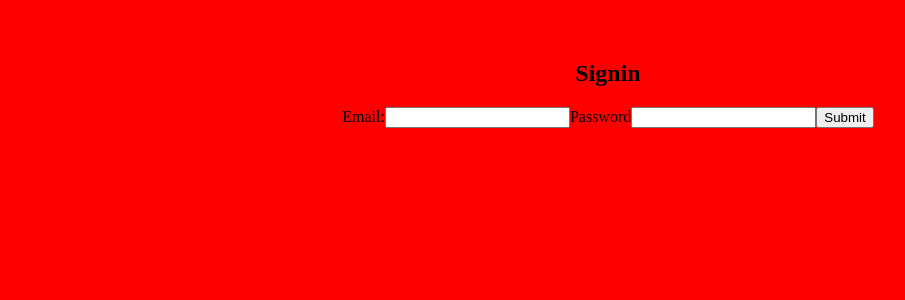
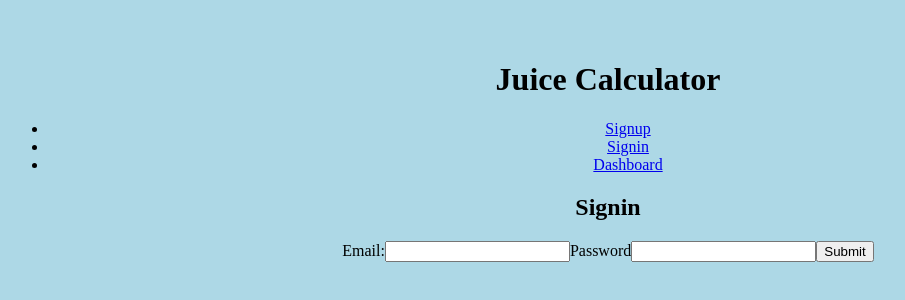
Before and after one commit to Karizmaflores/capstone-frontend, a React (Vite) app: page /signin in a window 1280 px wide. Shown: the top 300 px of the page, without its empty margins (32-937 px from the left). Built offline with nearby package versions, Linux system fonts and the light colour scheme.

Commit message:
add auth

```diff
--- a/src/App.jsx
+++ b/src/App.jsx
@@ -1,20 +1,39 @@
-import { useEffect} from 'react';
-import {Routes, Route} from "react-router-dom";
+import { useEffect, useState} from 'react';
+import {Routes, Route, Navigate} from "react-router-dom";
 import './App.css'
-
 import AuthForm from './components/AuthForm';
 import Dashboard from './components/Dashboard';
+import Header from './components/Header';
 
+const checkAuth = (token) => {
+  if(token.length) {
+    return true;
+  }
+
+  return false;
+};
+
+const ProtectedRoute = (props) => {
+  const {component: Component, token, ...rest} = props;
+
+  return checkAuth(token) === true ? (
+  <Component {...rest} />
+   ) : (
+   <Navigate to="/signin" />
+   );
+};
 
 function App() {
-  useEffect(() => {}, [] );
+  const [token, setToken] = useState("");
 
   return (
     <>
+    <Header />
       <Routes>
         <Route path="/signup" element={<AuthForm formType="signup" />} />
-        <Route path="/signin" element={<AuthForm formType="signin" />} />
-        <Route path="/" element={<Dashboard />} />
+        <Route path="/signin" element={<AuthForm setToken={setToken} formType="signin" />} />
+        <Route path="/" element={<ProtectedRoute
+        component={Dashboard} token={token} />} />
       </Routes>
     </>
   )
--- a/src/components/AuthForm.jsx
+++ b/src/components/AuthForm.jsx
@@ -15,27 +15,20 @@ const signinContent = {
     buttonText: "Signin!",
 };
 
-const AuthForm = ({ formType = "signup"}) => {
+const AuthForm = ({ formType = "signup", setToken}) => {
     const [email, setEmail] = useState("");
     const [password, setPassword] = useState("");
-    const [token, setToken] = useState("");
+
     const [message, setMessage] = useState("");
 
-    // useEffect(() => {
-    //     console.log(email)
-    // }, [email]);
+    const content = formType === "signup" ? signupContent : signinContent;
 
     // useEffect(() => {
-    //     console.log(password)
-    // }, [password]);
-    const content = formType === "signup" ? signupContent : signinContent;
+    //     console.log({token});
+    // }, [token]);
 
     useEffect(() => {
-        console.log(token);
-    }, [token]);
-
-    useEffect(() => {
-        console.log(message);
+        console.log({message});
     }, [message]);
 
     const handleSubmit = (e) => {
@@ -48,10 +41,10 @@ const AuthForm = ({ formType = "signup"}) => {
             password,
         })
         .then((res) => {
-            if (formType === "signup"){
+            if (formType === 'signup'){
             setMessage(res.data.message);
         } else {
-            setToken(res.data);
+            setToken(res.data.token);
         }
         });
     };
--- a/src/components/Dashboard.jsx
+++ b/src/components/Dashboard.jsx
@@ -1,25 +1,22 @@
-import React from 'react'
-import { Link } from 'react-router-dom';
+import React from 'react';
+import { useEffect, useState } from 'react'
 
-const Header = () => {
+
+const Dashboard= () => {
+    const [data, setData] = useState([])
+    useEffect(() => {
+        fetch("https://capstone-backend-beta.vercel.app/users")
+        .then((res) => res.json())
+        .then((data) => setData(data));
+    }, []);
+
   return (
-    <header >
-    <h1>Juice Calculator</h1>
-    <nav>
-        <ul>
-            <li>
-                <Link to="/signup">Signup</Link>
-            </li>
-            <li>
-                <Link to="/signin">Signin</Link>
-            </li>
-            <li>
-                <Link to="/">Dashboard</Link>
-            </li>
-        </ul>
-    </nav>
-    </header>
-  )
-}
+   <div>
+    {data.map((user) => (
+        <h2 key={user.id}>{user.email}</h2>
+    ))}
+    </div>
+  );
+};
 
-export default Header;
+export default Dashboard;
--- /dev/null
+++ b/src/components/Header.jsx
@@ -0,0 +1,25 @@
+import React from 'react';
+import { Link } from 'react-router-dom';
+
+const Header = () => {
+  return (
+    <header >
+    <h1>Juice Calculator</h1>
+    <nav>
+        <ul>
+        <li>
+                <Link to="/signup">Signup</Link>
+            </li>
+            <li>
+                <Link to="/signin">Signin</Link>
+            </li>
+            <li>
+                <Link to="/">Dashboard</Link>
+            </li>
+        </ul>
+    </nav>
+    </header>
+  )
+}
+
+export default Header;
--- a/src/index.css
+++ b/src/index.css
@@ -1,3 +1,3 @@
 body{
-    background-color:red;
+    background-color:lightblue;
 }
```
